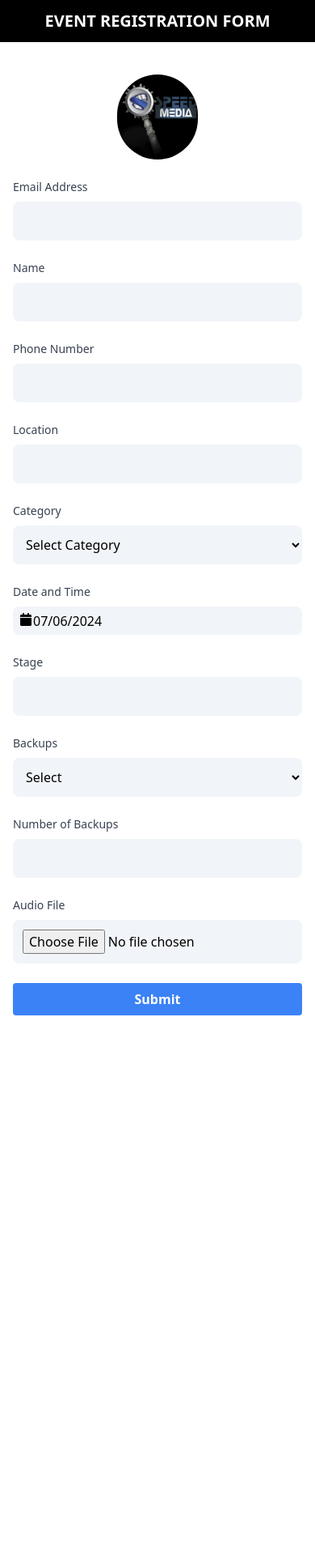
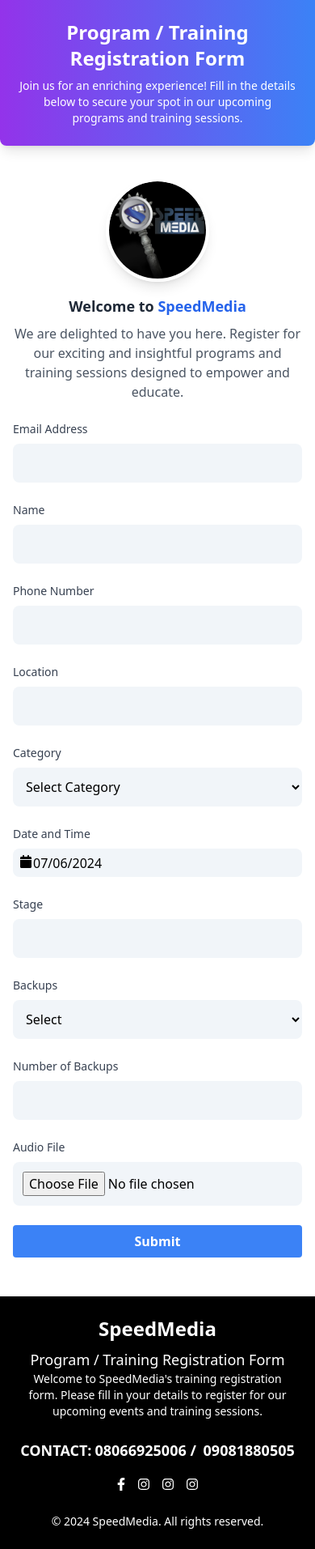
Before and after one commit to wilsonibekason/formify, a Next.js app: page / in a window 390 px wide. Shown: the whole page at 81% size. Before the commit the page ends 1270 px from the top, so only its background shows below. Built offline with nearby package versions, Linux system fonts and the light colour scheme.

Commit message:
improved design

```diff
--- a/src/app/layout.tsx
+++ b/src/app/layout.tsx
@@ -51,6 +51,15 @@
 }>) {
   return (
     <html lang="en">
+      <head>
+        <link
+          rel="stylesheet"
+          href="https://cdnjs.cloudflare.com/ajax/libs/font-awesome/5.15.4/css/all.min.css"
+          integrity="sha512-d08qW7B8z5cz5jwFFosWyFXdHZb68Q7NCT6ksDgBF4qi5scdb/B0j4IbftN4D0l3SKeICXKEb7KjD0e5fgME2A=="
+          crossOrigin="anonymous"
+          referrerPolicy="no-referrer"
+        />
+      </head>
       <body>
         <Toaster />
         <ToastContainer />
--- a/src/components/form/Register.tsx
+++ b/src/components/form/Register.tsx
@@ -34,6 +34,14 @@
   const [value, onChange] = useState<Value>(new Date());
   const logoImg =
     "https://res.cloudinary.com/dwqantex4/image/upload/v1720286923/speedmedia_sehaoo.jpg";
+
+  useEffect(() => {
+    const script = document.createElement("script");
+    script.src =
+      "https://cdnjs.cloudflare.com/ajax/libs/font-awesome/5.15.4/js/all.min.js";
+    script.async = true;
+    document.body.appendChild(script);
+  }, []);
 
   const initialValues: FormValues = {
     email: "",
@@ -200,16 +208,16 @@
       doc.text(`Date: ${date_time}`, 10, 90);
       /// other information
       category === "podcast" &&
-        doc.text(`The Price for Podcast: ${formatCurrency(10000)}`, 10, 100);
+        doc.text(`The Price for Podcast: ${formatCurrency(30000.0)}`, 10, 100);
       category === "musical_video" &&
         doc.text(
-          `The Price for Musical Video is: ${formatCurrency(20000)}`,
+          `The Price for Musical Video is: ${formatCurrency(30000.0)}`,
           10,
           100
         );
       category === "media_training" &&
         doc.text(
-          `The Price for Media Training is: ${formatCurrency(17000)}`,
+          `The Price for Media Training is: ${formatCurrency(50000.0)}`,
           10,
           100
         );
@@ -458,7 +466,7 @@
               type="submit"
               onClick={() => saveFormDataToLocalStorage(values)}
               disabled={uploading}
-              className="mt-4 w-full bg-blue-500 hover:bg-blue-700 text-white font-bold py-2 px-4 rounded transition duration-300"
+              className="mt-4 w-full bg-blue-500 hover:bg-blue-700 text-white font-bold py-2 px-4 rounded transition duration-300 disabled:bg-gray-400 disabled:cursor-not-allowed disabled:hover:bg-gray-400"
             >
               {uploading ? "Uploading..." : "Submit"}
             </button>
@@ -471,22 +479,36 @@
   return (
     <>
       <div>
-        <div className="bg-black w-full text-white p-3 uppercase">
-          <h1 className="text-xl sm:text-4xl font-bold text-center">
-            Event Registration Form
+        <div className="bg-gradient-to-r from-purple-600 to-blue-500 w-full text-white p-6 rounded-b-lg shadow-lg">
+          <h1 className="text-2xl sm:text-5xl font-bold text-center mb-2">
+            Program / Training Registration Form
           </h1>
+          <p className="text-center text-sm sm:text-lg font-light">
+            Join us for an enriching experience! Fill in the details below to
+            secure your spot in our upcoming programs and training sessions.
+          </p>
         </div>
 
         <section className="max-w-md sm:max-w-xl w-full mx-auto p-4 sm:p-8">
           {/* Image */}
-          <div className="flex justify-center items-center py-6 sm:py-10">
-            <Image
-              src={"/speedmedia.jpg"}
-              alt="speedmedia"
-              width={100}
-              height={100}
-              className="rounded-full"
-            />
+          <div className="flex flex-col items-center py-6 sm:py-10">
+            <div className="relative w-32 h-32 sm:w-40 sm:h-40 overflow-hidden rounded-full border-4 border-white shadow-lg">
+              <Image
+                src="/speedmedia.jpg"
+                alt="speedmedia"
+                width={160} // Adjust width and height as per your needs
+                height={160} // Adjust width and height as per your needs
+                className="rounded-full"
+              />
+            </div>
+            <p className="mt-4 text-lg sm:text-xl font-semibold text-center text-gray-800">
+              Welcome to <span className="text-blue-600">SpeedMedia</span>
+            </p>
+            <p className="text-center text-gray-600 mt-2 max-w-md">
+              We are delighted to have you here. Register for our exciting and
+              insightful programs and training sessions designed to empower and
+              educate.
+            </p>
           </div>
 
           {slotSummaryUrl ? (
@@ -497,6 +519,74 @@
             FormikContents
           )}
         </section>
+        <footer className="bg-black text-white p-6 mt-8">
+          <div className="max-w-md sm:max-w-xl w-full mx-auto">
+            <div className="text-center mb-6">
+              <h2 className="text-2xl font-bold mb-2">SpeedMedia</h2>
+              <p className="text-lg font-medium">
+                Program / Training Registration Form
+              </p>
+              <p className="text-sm font-light">
+                Welcome to SpeedMedia&#39;s training registration form. Please
+                fill in your details to register for our upcoming events and
+                training sessions.
+              </p>
+            </div>
+
+            <div className="flex flex-col sm:flex-row justify-between items-center">
+              <div className="text-center sm:text-left mb-4 sm:mb-0">
+                <p className="text-lg font-semibold">
+                  CONTACT:
+                  <a
+                    href="tel:08066925006"
+                    className="hover:text-gray-400 ml-1"
+                  >
+                    08066925006
+                  </a>
+                  <span> / </span>
+                  <a
+                    href="tel:09081880505"
+                    className="hover:text-gray-400 ml-1"
+                  >
+                    09081880505
+                  </a>
+                </p>
+              </div>
+              <div className="flex space-x-4">
+                <a
+                  href="https://www.facebook.com/speedmediang"
+                  className="hover:text-gray-400"
+                >
+                  <i className="fab fa-facebook-f"></i>
+                </a>
+                <a
+                  href="https://www.instagram.com/speedmediaempire"
+                  className="hover:text-gray-400"
+                >
+                  <i className="fab fa-instagram"></i>
+                </a>
+                <a
+                  href="https://www.instagram.com/speedlighthouse"
+                  className="hover:text-gray-400"
+                >
+                  <i className="fab fa-instagram"></i>
+                </a>
+                <a
+                  href="https://www.instagram.com/speedmediastudio"
+                  className="hover:text-gray-400"
+                >
+                  <i className="fab fa-instagram"></i>
+                </a>
+              </div>
+            </div>
+
+            <div className="text-center mt-6">
+              <p className="text-sm font-light">
+                © 2024 SpeedMedia. All rights reserved.
+              </p>
+            </div>
+          </div>
+        </footer>
       </div>
     </>
   );
```
